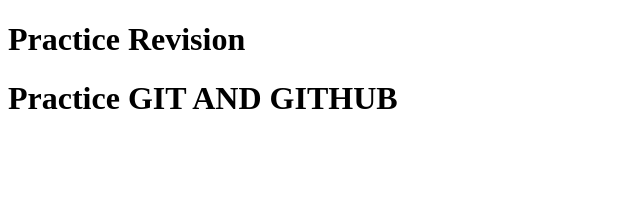
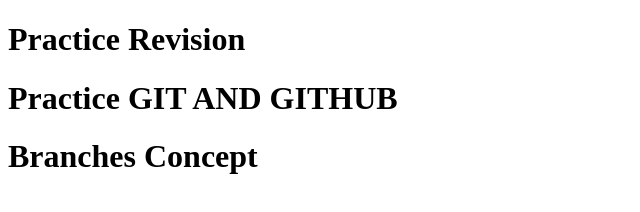
Before and after one commit to mkamilali/Practice-Session, a plain HTML site: page index.html in a window 1280 px wide. Shown: the whole page, without its empty margins (0-640 px from the left). Drawn offline with Linux system fonts and the light colour scheme.

Commit message:
second branch testing done

```diff
--- a/index.html
+++ b/index.html
@@ -8,5 +8,7 @@
 <body>
     <h1> Practice Revision</h1>
     <h1> Practice GIT AND GITHUB</h1>
+
+    <h1>Branches Concept</h1>
 </body>
 </html>
```
